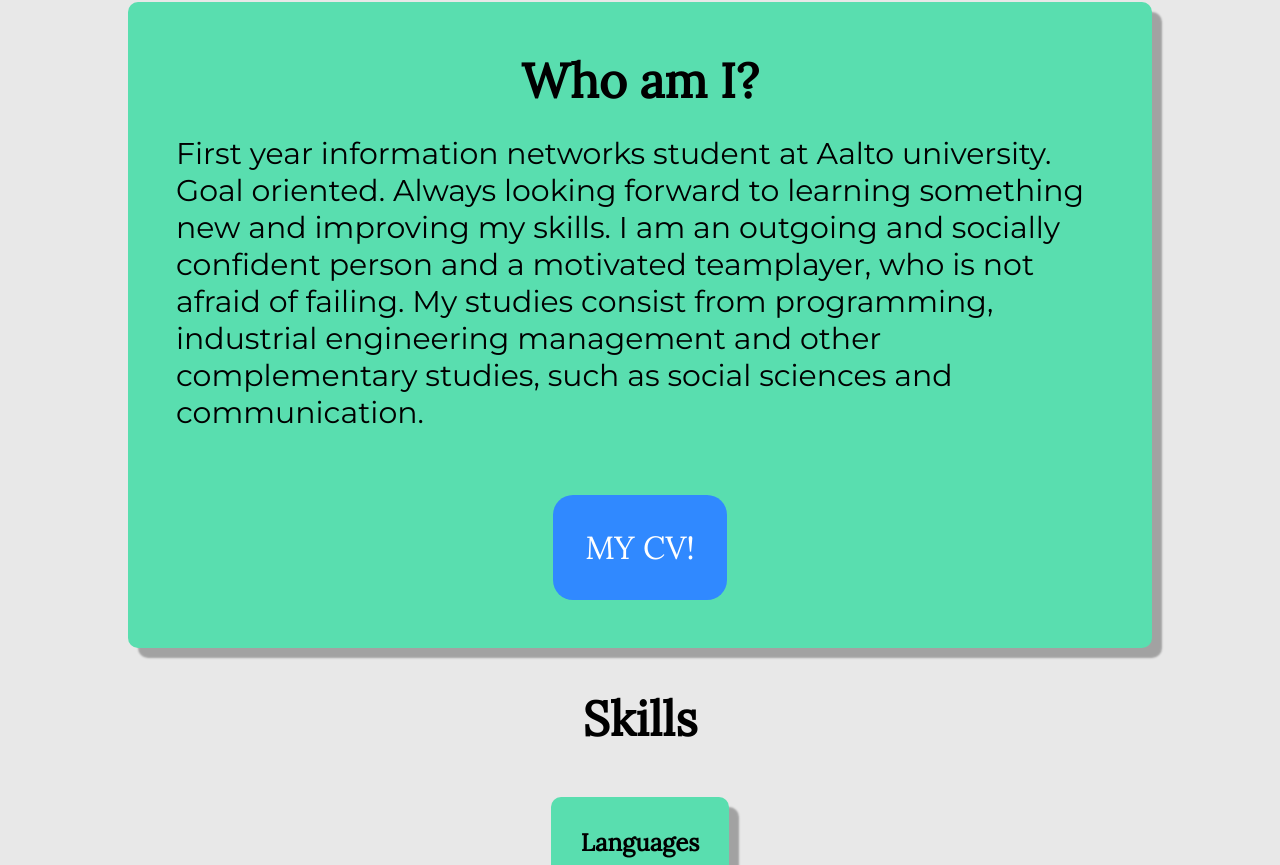
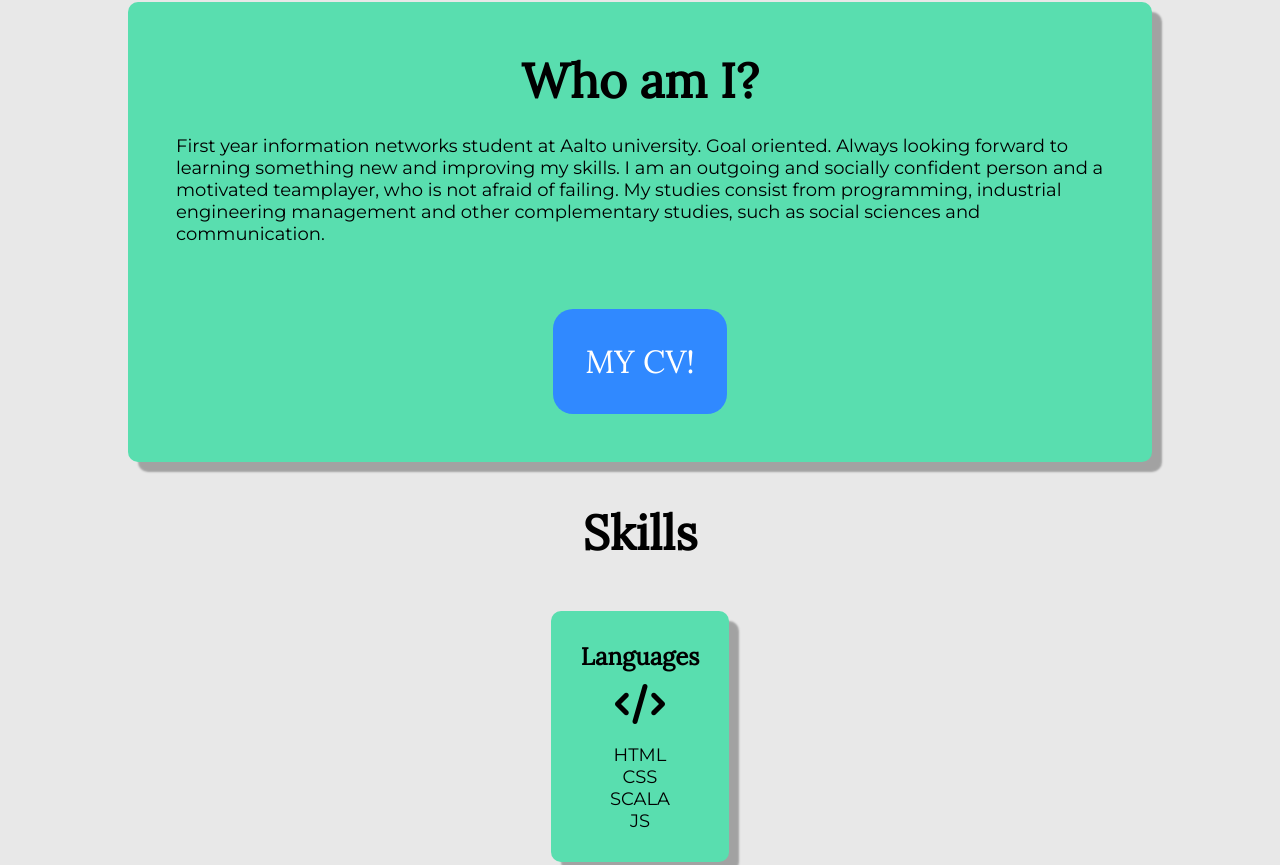
Before and after one commit to pyrysepp/pyrysepp.github.io, a plain HTML site: page index.html in a window 1280 px wide. Shown: the part 1257-2122 px from the top of the page. Drawn offline with nearby package versions, Linux system fonts and the light colour scheme.

Commit message:
some fixes

```diff
--- a/index.html
+++ b/index.html
@@ -3,7 +3,7 @@
     <head>
         <title>Pyry Seppälä</title>
         <link rel="stylesheet" type="text/css" href="style.css">
-        <link href="https://fonts.googleapis.com/css?family=Bitter|Lora|Montserrat&display=swap" rel="stylesheet">
+        <link href="https://fonts.googleapis.com/css?family=Bitter%7CLora%7CMontserrat&display=swap" rel="stylesheet">
         <script src="https://kit.fontawesome.com/d093c35379.js" crossorigin="anonymous"></script>
     </head>
 
--- a/style.css
+++ b/style.css
@@ -10,7 +10,7 @@ html, body {
 
 p {
     font-family: 'Montserrat';
-    font-size: 30px;
+    font-size: 18px;
 }
 h2 {
     font-family: 'Lora';
@@ -310,7 +310,7 @@ h1 {
         margin-right: 0px;
     }
     p {
-        font-size: 18px;
+        font-size: 30px;
     }
 
 }
```
Also changed, not shown: placeimg_300_300_tech.jpg (deleted).
